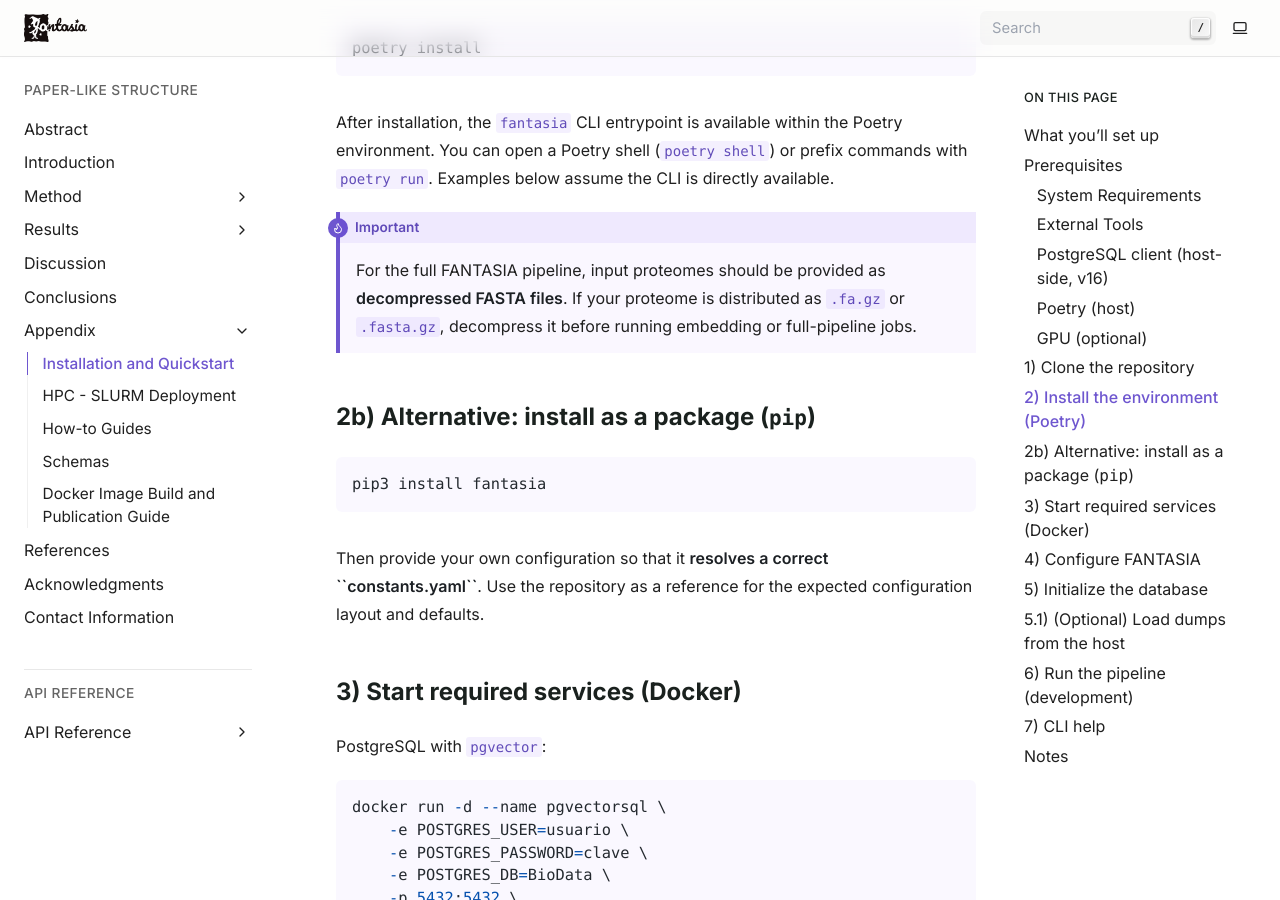
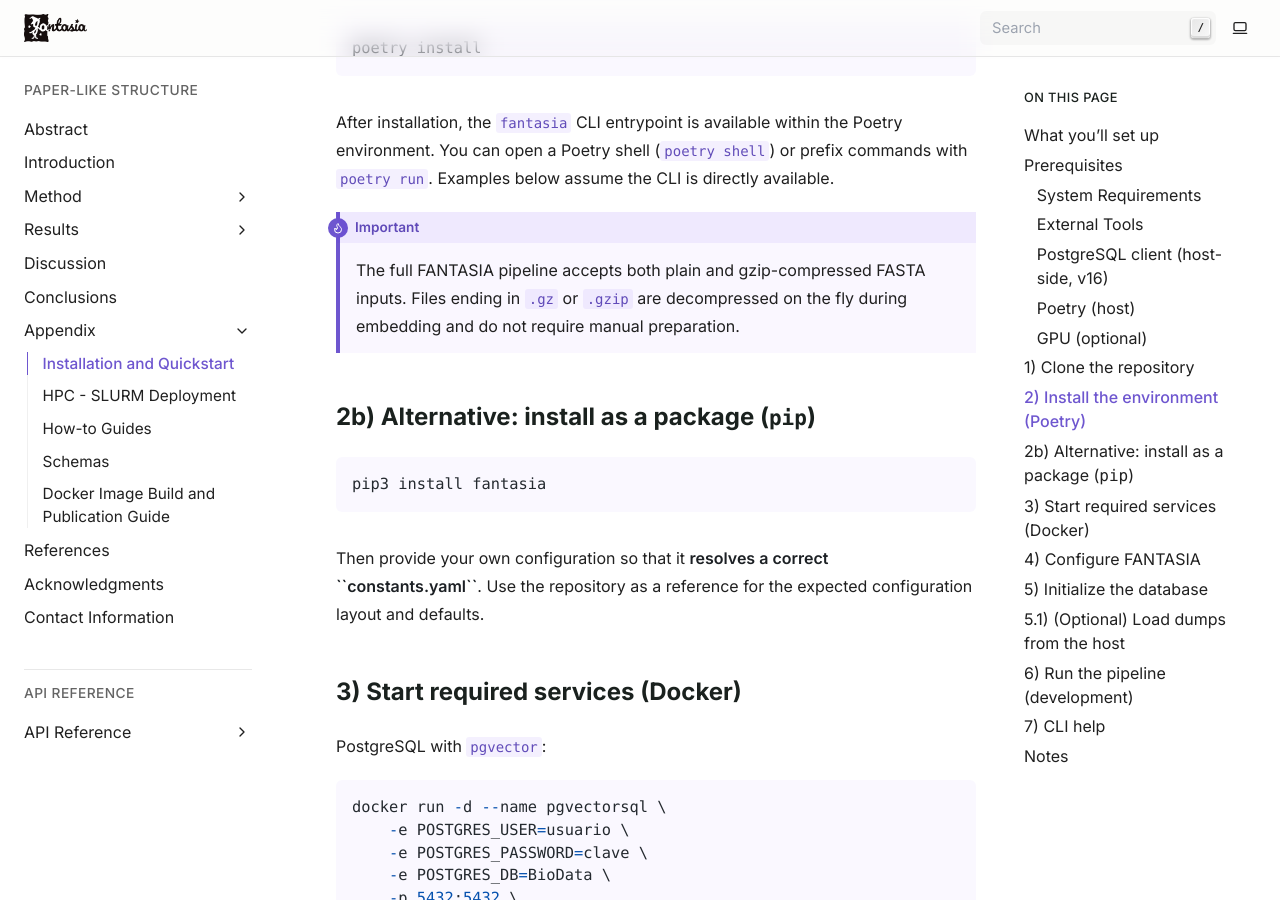
Before and after one commit to CBBIO/FANTASIA, a Sphinx documentation site: the page built from docs/source/appendix/installation_and_quickstart.rst, in a window 1280 px wide and 900 px high, scrolled down 2052 px. Built offline with Sphinx 7.4.7, drawn with Linux system fonts in a browser that asks for light colours.

Commit message:
feat: accept gzip-compressed FASTA input

```diff
--- a/docs/source/appendix/installation_and_quickstart.rst
+++ b/docs/source/appendix/installation_and_quickstart.rst
@@ -81,9 +81,9 @@ environment. You can open a Poetry shell (``poetry shell``) or prefix commands w
 
 .. important::
 
-   For the full FANTASIA pipeline, input proteomes should be provided as **decompressed FASTA files**.
-   If your proteome is distributed as ``.fa.gz`` or ``.fasta.gz``, decompress it before running
-   embedding or full-pipeline jobs.
+   The full FANTASIA pipeline accepts both plain and gzip-compressed FASTA
+   inputs. Files ending in ``.gz`` or ``.gzip`` are decompressed on the fly
+   during embedding and do not require manual preparation.
 
 2b) Alternative: install as a package (``pip``)
 ===============================================
--- a/docs/source/appendix/slurm.rst
+++ b/docs/source/appendix/slurm.rst
@@ -45,10 +45,10 @@ This file allows you to specify key execution parameters, including:
    strategy. The main changes are: explicit support for ``only_embedding: true``, clearer
    disabling of ``distance_threshold`` (for example ``false`` instead of legacy ``0``, while
    keeping backward compatibility), corrected and clarified taxonomy filtering behavior,
-   recommendation to use decompressed FASTA files for full embedding and full-pipeline runs,
+   direct support for gzip-compressed FASTA files in embedding and full-pipeline runs,
    and optional generation of ``query_index_mapping.csv`` for sequence-aware outputs.
    Existing deployment wrappers should therefore remain structurally valid, but may require
-   small updates if they assume the previous threshold convention, gzipped FASTA inputs, or
+   small updates if they assume the previous threshold convention or
    older output expectations.
 
 .. note::
--- a/docs/source/method/experiments_setup.rst
+++ b/docs/source/method/experiments_setup.rst
@@ -52,8 +52,8 @@ input / only_lookup / only_embedding
   - ``only_lookup: true`` → ``input`` is **HDF5** containing per-layer embeddings; only lookup runs.
   - ``only_embedding: true`` → ``input`` is **FASTA**; the pipeline stops after generating ``embeddings.h5``.
   - ``only_lookup: true`` and ``only_embedding: true`` cannot be used together.
-  - In the current full FANTASIA workflow, FASTA inputs should be **decompressed** before use.
-    If your proteome file is gzip-compressed (for example ``.fasta.gz``), unpack it first.
+  - FASTA input can be plain text or gzip-compressed (for example
+    ``.fasta.gz``). Compressed files are read directly during embedding.
 
 prefix
   - Name used for the experiment folder and outputs.
```
Also changed, not shown: README.md (+3 -3 lines), 2 other files.
